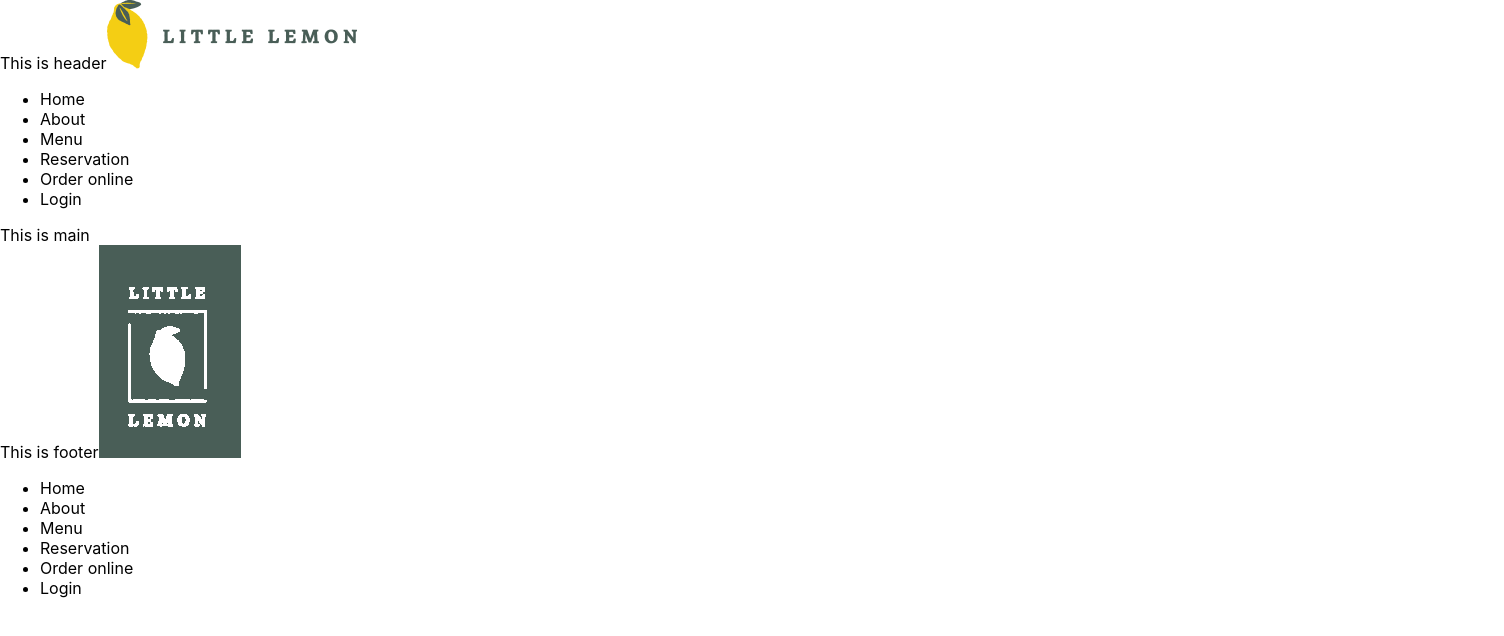
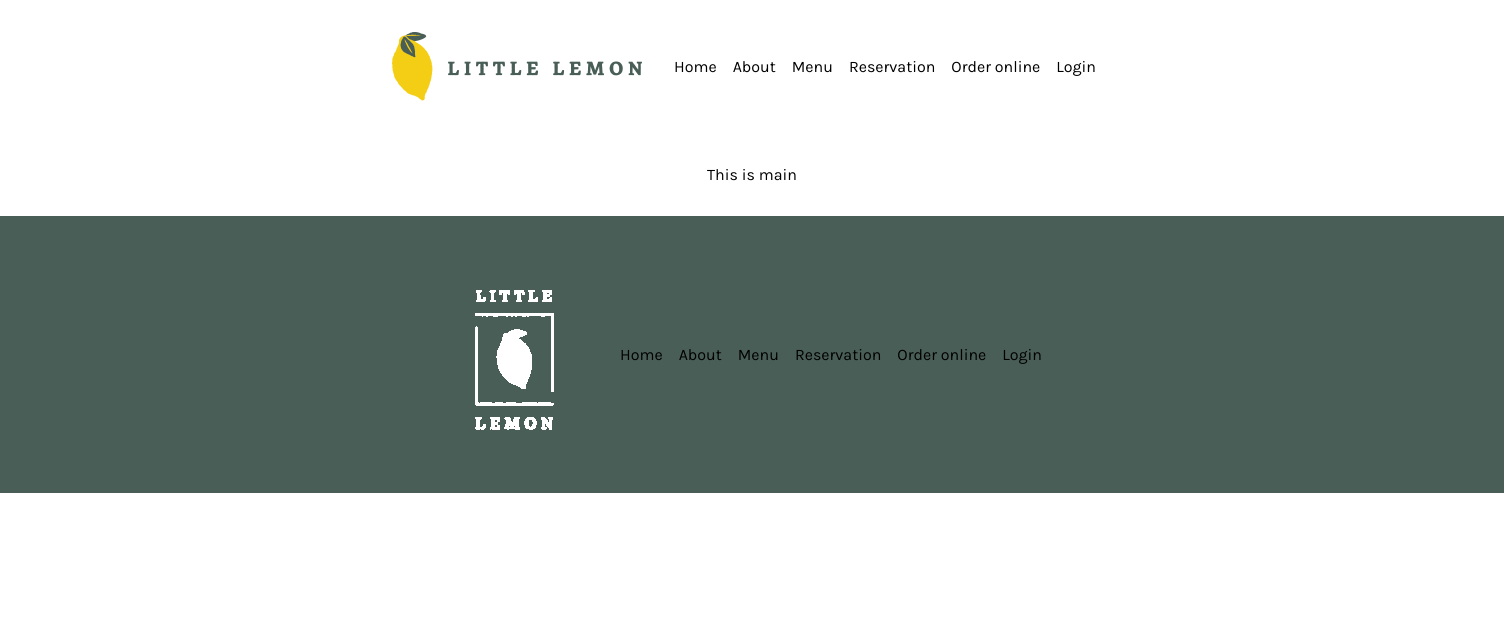
Before and after one commit to mantuok/eliseeva-little-lemon, a React (Create React App) app: page / in a window 1280 px wide. Shown: the top 636 px of the page, 1504 px wide, since content can reach past the window. Built offline with nearby package versions, Linux system fonts and the light colour scheme.

Commit message:
Layout styling

```diff
--- a/public/index.html
+++ b/public/index.html
@@ -3,6 +3,9 @@
   <head>
     <meta charset="utf-8" />
     <link rel="icon" href="%PUBLIC_URL%/favicon.ico" />
+    <link rel="preconnect" href="https://fonts.googleapis.com">
+    <link rel="preconnect" href="https://fonts.gstatic.com" crossorigin>
+    <link href="https://fonts.googleapis.com/css2?family=Karla:wght@400;700;800&display=swap" rel="stylesheet">
     <meta name="viewport" content="width=device-width, initial-scale=1" />
     <meta name="theme-color" content="#000000" />
     <meta
@@ -27,29 +30,10 @@
       user's mobile device or desktop. See https://developers.google.com/web/fundamentals/web-app-manifest/
     -->
     <link rel="manifest" href="%PUBLIC_URL%/manifest.json" />
-    <!--
-      Notice the use of %PUBLIC_URL% in the tags above.
-      It will be replaced with the URL of the `public` folder during the build.
-      Only files inside the `public` folder can be referenced from the HTML.
-
-      Unlike "/favicon.ico" or "favicon.ico", "%PUBLIC_URL%/favicon.ico" will
-      work correctly both with client-side routing and a non-root public URL.
-      Learn how to configure a non-root public URL by running `npm run build`.
-    -->
     <title>Little Lemon Restaurant</title>
   </head>
   <body>
     <noscript>You need to enable JavaScript to run this app.</noscript>
-    <div id="root"></div>
-    <!--
-      This HTML file is a template.
-      If you open it directly in the browser, you will see an empty page.
-
-      You can add webfonts, meta tags, or analytics to this file.
-      The build step will place the bundled scripts into the <body> tag.
-
-      To begin the development, run `npm start` or `yarn start`.
-      To create a production bundle, use `npm run build` or `yarn build`.
-    -->
+    <div class="grid-container" id="root"></div>
   </body>
 </html>
--- a/src/components/footer/footer.jsx
+++ b/src/components/footer/footer.jsx
@@ -3,9 +3,8 @@ import Navigation from '../navigation/navigation';
 
 const Footer = () => {
   return (
-    <footer>
-      This is footer
-      <img src='../img/logo-white.png' alt='Little Lemon Restaurant' />
+    <footer className="container footer">
+      <img className="logo" src='../img/logo-white.png' alt='Little Lemon Restaurant' />
       <Navigation />
     </footer>
   )
--- a/src/components/header/header.jsx
+++ b/src/components/header/header.jsx
@@ -3,9 +3,8 @@ import Navigation from '../navigation/navigation';
 
 const Header = () => {
   return (
-    <header>
-      This is header
-      <img src='../img/logo-color.png' alt='Little Lemon Restaurant' />
+    <header className="container">
+      <img className="logo" src='../img/logo-color.png' alt='Little Lemon Restaurant' />
       <Navigation />
     </header>
   )
--- a/src/components/main/main.jsx
+++ b/src/components/main/main.jsx
@@ -2,7 +2,7 @@ import React from 'react';
 
 const Main = () => {
   return (
-    <main>
+    <main className="container">
       This is main
     </main>
   )
--- a/src/components/navigation/navigation.jsx
+++ b/src/components/navigation/navigation.jsx
@@ -38,13 +38,13 @@ const Navigation = () => {
 
   const renderNavigationItems = () => {
     return navigationItems.map((item) => {
-    return <li key={item.id} href={item.link}><a>{item.name}</a></li>
+    return <li key={item.id}><a href={item.link}>{item.name}</a></li>
     })
   };
 
   return (
     <nav>
-      <ul>
+      <ul className="navigation">
         {renderNavigationItems()}
       </ul>
     </nav>
--- a/src/index.css
+++ b/src/index.css
@@ -1,6 +1,6 @@
 body {
   margin: 0;
-  font-family: -apple-system, BlinkMacSystemFont, 'Segoe UI', 'Roboto', 'Oxygen',
+  font-family: 'Karla', 'Segoe UI', 'Roboto', 'Oxygen',
     'Ubuntu', 'Cantarell', 'Fira Sans', 'Droid Sans', 'Helvetica Neue',
     sans-serif;
   -webkit-font-smoothing: antialiased;
@@ -11,3 +11,50 @@ code {
   font-family: source-code-pro, Menlo, Monaco, Consolas, 'Courier New',
     monospace;
 }
+
+img {
+  max-width: 100%;
+  height: auto;
+}
+
+.grid-container {
+  display: grid;
+  grid-template-rows: auto 1fr auto;
+}
+
+.container {
+  display: flex;
+  justify-content: center;
+  align-items: center;
+
+  width: 1440px;
+  margin: auto;
+  padding: 2em;
+  padding: 2em;
+}
+
+.logo {
+  margin-right: 2em;
+}
+
+.navigation {
+  display: flex;
+  flex-wrap: wrap;
+
+  margin: 0;
+  padding: 0;
+  list-style: none;
+}
+
+.navigation li {
+  margin-right: 1em;
+}
+
+.navigation a {
+  text-decoration: none;
+  color: black;
+}
+
+.footer {
+  background-color: #495E57;
+}
```
Also changed, not shown: 1 other file (tests, documents, lock files or other folders).
